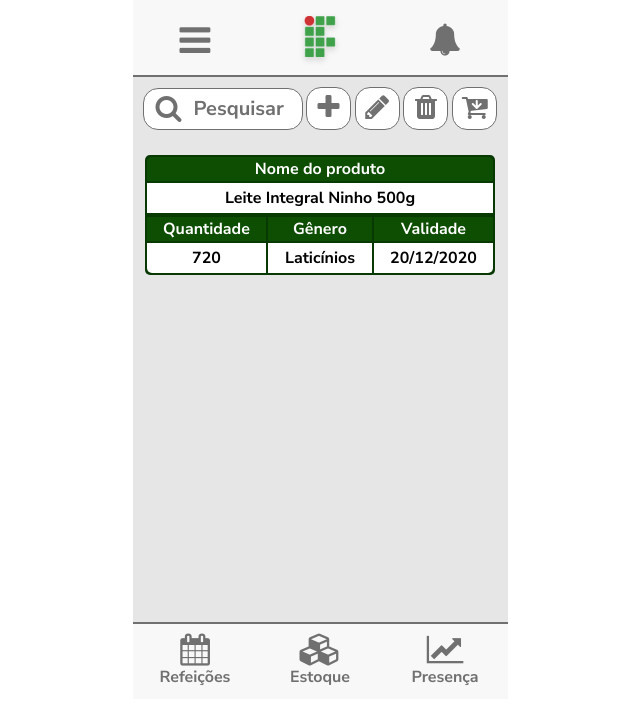
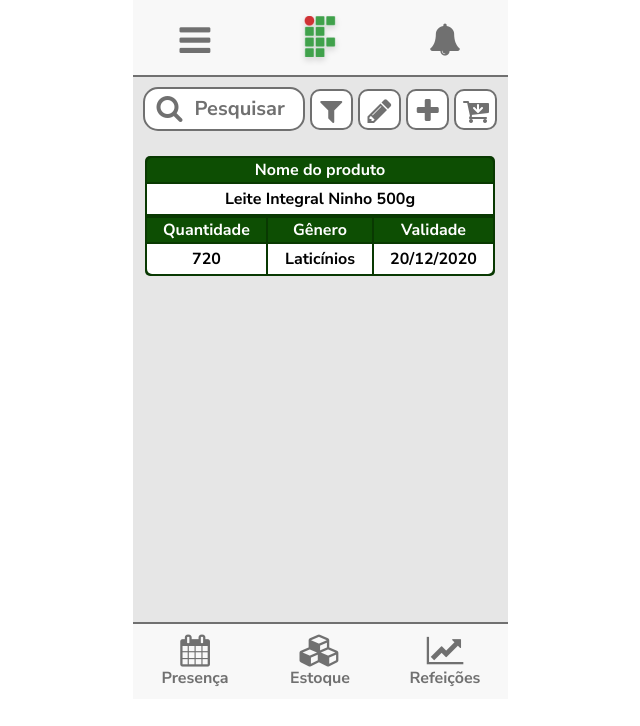
Before and after one commit to ThiagoMichael/projetoRestaurante, an Angular app in the folder Restaurant/: page / in a window 1280 px wide. Shown: the top 726 px of the page, without its empty margins (320-960 px from the left). Built offline with nearby package versions, Linux system fonts and the light colour scheme.

Commit message:
Adicionado botões estilizados

```diff
--- a/Restaurant/src/app/estoque/estoque.component.css
+++ b/Restaurant/src/app/estoque/estoque.component.css
@@ -34,7 +34,7 @@
 
   padding: 10px;
   grid-template-columns: 1fr 1fr 1fr 1fr 1fr;
-  column-gap: 3px;
+  column-gap: 5px;
 
 }
 
@@ -45,24 +45,41 @@
   height: 40px;
 
   border-radius: 15px;
-  border: 1px solid #707070;
+  border: 2px solid #707070;
 
   text-align: left;
 
 }
 
-div.pequena {
+button.botao-pequeno{
 
   background-color: white;
   width: 43px;
   height: 41px;
-
-  border-radius: 15px;
-  border: 1px solid #707070;
+  border-radius: 10px;
+  border: 2px solid #707070;
 
 }
 
-table.tabela {
+.botao-pequeno:hover {
+
+  background-color: #ebebeb;
+  transition-duration: 0.4s;
+  border-color: #00CC00;
+  cursor: pointer;
+
+}
+
+.botao-pequeno:hover #reducedIcon{
+
+  color: #00CC00;
+  transition-duration: 0.4s;
+
+}
+
+.botao-pequeno:active { background-color: #b9b9b9; }
+
+.tabela {
 
   width: 350px;
   height: 60px;
@@ -87,26 +104,10 @@
 
 }
 
-th#canto {
+th#canto { border-radius: 5px 5px 0px 0px; }
 
-  border-radius: 5px 5px 0px 0px;
+td.conteudo { background-color: white; }
 
-}
+td#canto-esquerdo { border-radius: 0px 0px 0px 5px; }
 
-td.conteudo {
-
-  background-color: white;
-
-}
-
-td#canto-esquerdo {
-
-  border-radius: 0px 0px 0px 5px;
-
-}
-
-td#canto-direito {
-
-  border-radius: 0px 0px 5px 0px;
-
-}
+td#canto-direito { border-radius: 0px 0px 5px 0px; }
--- a/Restaurant/src/app/estoque/estoque.component.html
+++ b/Restaurant/src/app/estoque/estoque.component.html
@@ -7,18 +7,10 @@
           <p>Pesquisar</p>
         </div>
       </div>
-      <div class="pequena">
-        <i id="reducedIcon" class="fa fa-plus fa-3x" aria-hidden="true"></i>
-      </div>
-      <div class="pequena">
-        <i id="reducedIcon" class="fa fa-pencil fa-3x" aria-hidden="true"></i>
-      </div>
-      <div class="pequena">
-        <i id="reducedIcon" class="fa fa-trash fa-3x" aria-hidden="true"></i>
-      </div>
-      <div class="pequena">
-        <i id="reducedIcon" class="fa fa-cart-arrow-down fa-3x" aria-hidden="true"></i>
-      </div>
+      <button class="botao-pequeno"><i id="reducedIcon" class="fa fa-filter fa-3x" aria-hidden="true"></i></button>
+      <button class="botao-pequeno"><i id="reducedIcon" class="fa fa-pencil fa-3x" aria-hidden="true"></i></button>
+      <button class="botao-pequeno"><i id="reducedIcon" class="fa fa-plus fa-3x" aria-hidden="true"></i></button>
+      <button class="botao-pequeno"><i id="reducedIcon" class="fa fa-cart-arrow-down fa-3x" aria-hidden="true"></i></button>
     </div>
   </nav>
   <section class="produto">
--- a/Restaurant/src/app/nav/nav.component.css
+++ b/Restaurant/src/app/nav/nav.component.css
@@ -25,3 +25,21 @@
   color: #707070;
 
 }
+
+button.botao-menu {
+
+  border: none;
+  background-color: #f8f8f8;
+
+}
+
+.botao-menu > p {
+
+  font-size: 16px;
+  color: #707070;
+
+}
+
+.botao-menu:hover #defaultIcon { color: #00CC00; }
+
+.botao-menu:hover p { color: #00CC00; }
--- a/Restaurant/src/app/nav/nav.component.html
+++ b/Restaurant/src/app/nav/nav.component.html
@@ -1,12 +1,18 @@
-<nav class="pai">
-  <div class="filho">
+<nav>
+  <div>
     <div class="grid-icones">
-      <i id="defaultIcon" class="fa fa-calendar fa-3x" aria-hidden="true"></i>
-      <i id="defaultIcon" class="fa fa-cubes fa-3x" aria-hidden="true"></i>
-      <i id="defaultIcon" class="fa fa-line-chart fa-3x" aria-hidden="true"></i>
-      <p>Refeições</p>
-      <p>Estoque</p>
-      <p>Presença</p>
+      <button class="botao-menu">
+        <i id="defaultIcon" class="fa fa-calendar fa-3x" aria-hidden="true"></i>
+        <p>Presença</p>
+      </button>
+      <button class="botao-menu">
+        <i id="defaultIcon" class="fa fa-cubes fa-3x" aria-hidden="true"></i>
+        <p>Estoque</p>
+      </button>
+      <button class="botao-menu">
+        <i id="defaultIcon" class="fa fa-line-chart fa-3x" aria-hidden="true"></i>
+        <p>Refeições</p>
+      </button>
     </div>
   </div>
 </nav>
```
